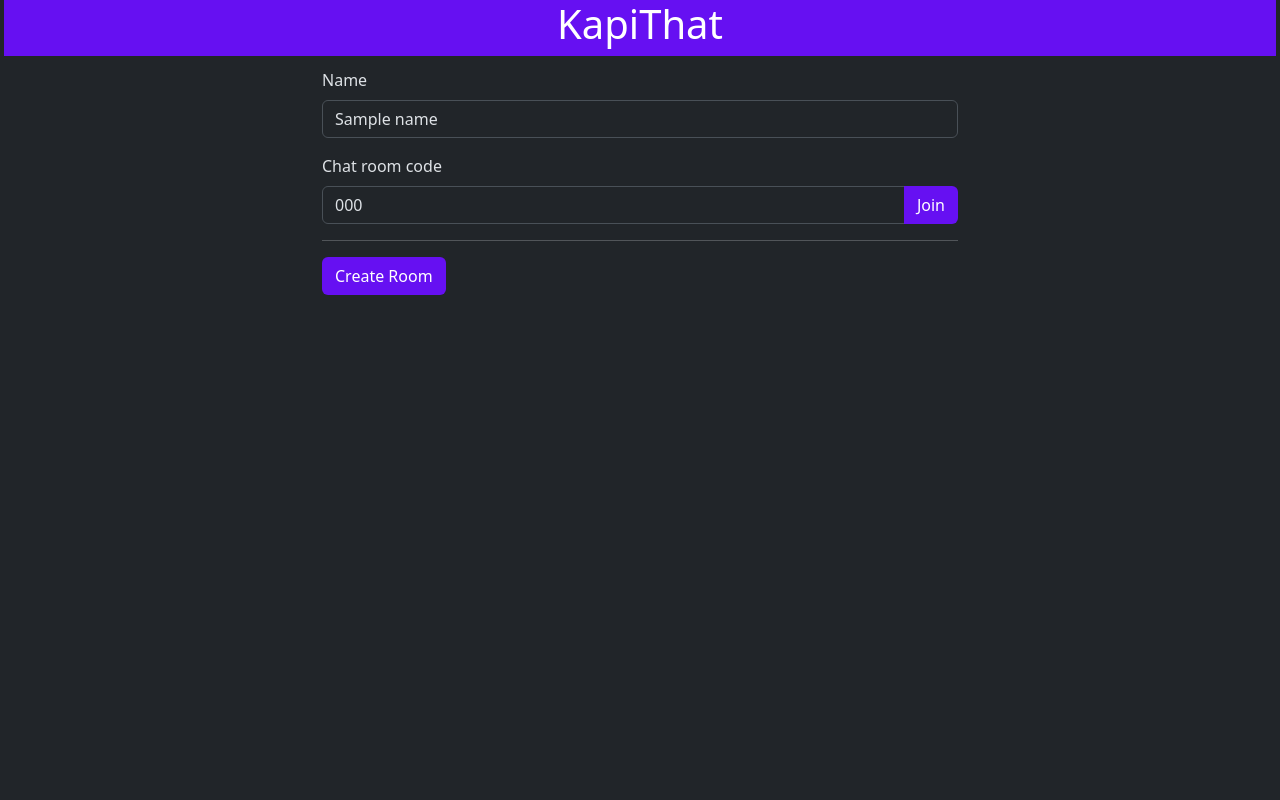
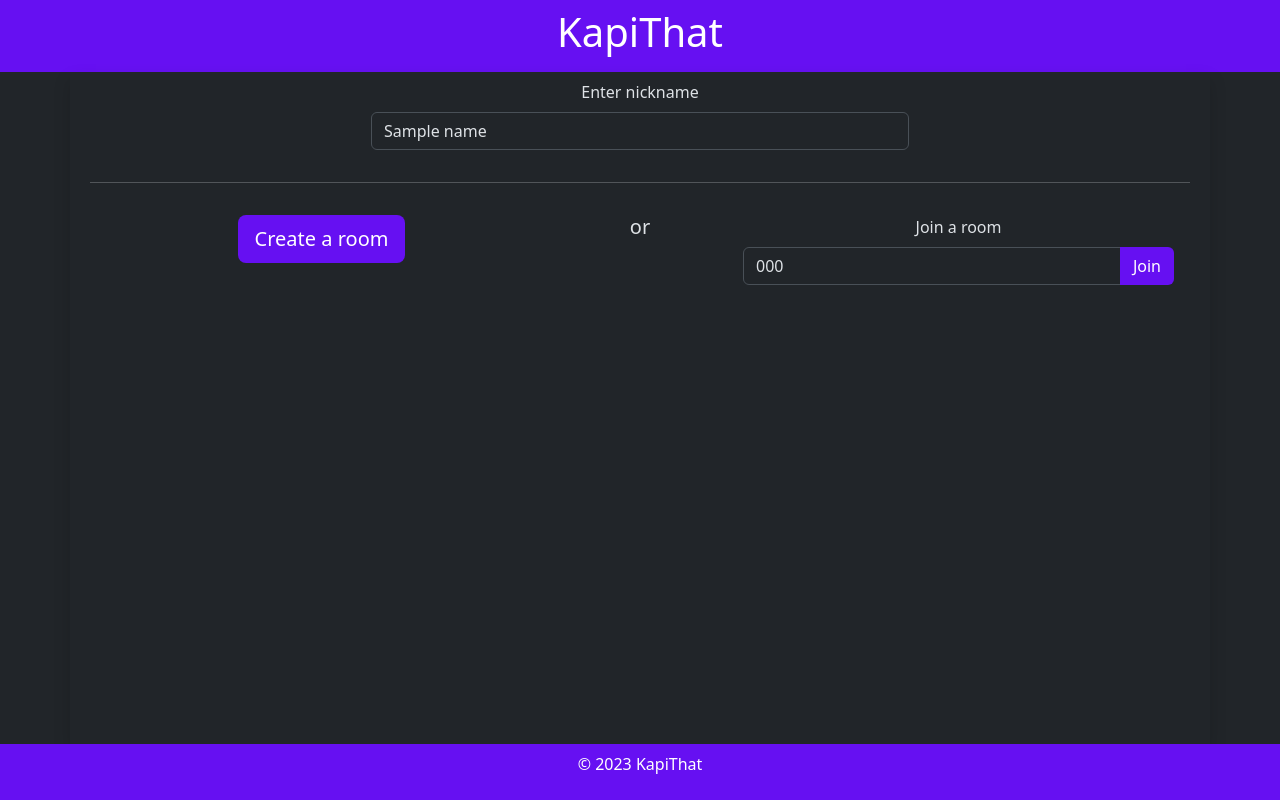
Before and after one commit to kacpercz99/KapiThat, a Flask app: template templates/home.html in a window 1280 px wide. Run offline with Flask 3, Linux system fonts and the light colour scheme; the template is opened without the code that fills it: most values are stand-ins (such as "Sample title", 1, 10 or a date in 2020); parts of the project's set-up code (start-up, migrations or seed data) failed here and were passed over; some libraries are stand-ins or nearby versions.

```diff
--- a/app.py
+++ b/app.py
@@ -2,8 +2,8 @@ from flask import Flask, request, render_template, redirect, url_for, session
 from flask_socketio import SocketIO, join_room, leave_room, send
 from os import getenv
 from dotenv import load_dotenv
-from utils import *
-import cryptography
+from utils import generate_room_code, create_enf_if_not_exists
+import base64
 
 app = Flask(__name__)
 
@@ -67,7 +67,7 @@ def room():
 
 
 @socketio.on('connect')
-def handle_connect():
+def handle_connect(auth):
     name = session.get('name')
     room = session.get('room')
 
@@ -100,22 +100,39 @@ def handle_message(payload):
     rooms[room]["messages"].append(message)
 
 
+@socketio.on('voice-message')
+def handle_voice_message(data):
+    room = session.get('room')
+    name = session.get('name')
+
+    if room not in rooms:
+        return
+
+    message = {
+        "sender": name,
+        "message": data["message"],
+        "is_voice_message": True
+    }
+    socketio.emit('voice-message', message, to=room)
+    rooms[room]["messages"].append(message)
+
+
 @socketio.on('disconnect')
 def handle_disconnect():
     room = session.get("room")
     name = session.get("name")
-    leave_room(room)
 
     if room in rooms:
+        leave_room(room)
         rooms[room]["members"] -= 1
+        if rooms[room]["members"] >= 1:
+            send({
+                "message": f"{name} has left the chat",
+                "sender": ""
+            }, to=room)
         if rooms[room]["members"] <= 0:
             del rooms[room]
 
-    send({
-        "message": f"{name} has left the chat",
-        "sender": ""
-    }, to=room)
-
 
 if __name__ == '__main__':
-    socketio.run(app, host='0.0.0.0', port=42068, allow_unsafe_werkzeug=True, ssl_context='adhoc')
+    socketio.run(app, host='0.0.0.0', port=42068, allow_unsafe_werkzeug=True)
--- a/requirements.txt
+++ /dev/null
@@ -1,3 +0,0 @@
-Flask==3.0.0
-Flask_SocketIO==5.3.6
-python-dotenv==1.0.0
--- a/static/styles/styles.css
+++ b/static/styles/styles.css
@@ -1,30 +1,56 @@
-#join, #create, #heading, #send-btn, .self-message-item {
+#join,
+#create,
+#heading,
+#send-btn,
+#record-btn,
+.self-message-item,
+#footer {
   background: var(--bs-indigo);
   color: var(--bs-white);
 }
+#create:hover,
+#join:hover,
+#send-btn:hover,
+#record-btn:hover {
+  background: #560dce;
+}
 
+#messages {
+  background: var(--bs-tertiary-bg);
+}
 #room-main {
   background: var(--bs-secondary-bg);
-    height: 100vh;
-}
-
-#room-messages-box {
-    background: var(--bs-tertiary-bg);
-}
-
-.self-message-item {
-    margin-left: auto;
-    margin-right: 0;
 }
 
 .peer-message-item {
   background: var(--bs-secondary-bg);
 }
 
-#room-code, #room-code-cb {
+#room-code,
+#room-code-cb {
   color: var(--bs-indigo);
 }
 
 #room-code:hover {
   color: var(--bs-white);
 }
+
+::-webkit-scrollbar {
+  background: var(--bs-secondary-bg);
+  border-radius: 1rem;
+  width: 8px;
+}
+::-webkit-scrollbar-track {
+  border-radius: 1rem;
+}
+
+::-webkit-scrollbar-thumb {
+  background: var(--bs-indigo);
+  border-radius: 1rem;
+}
+
+audio {
+  max-height: 40px;
+  max-width: 400px;
+  padding-top: 4px;
+}
--- a/templates/base.html
+++ b/templates/base.html
@@ -1,16 +1,60 @@
 <!DOCTYPE html>
-<html lang="en" data-bs-theme="dark">
-<head>
-    <meta charset="UTF-8">
+<html lang="en" class="h-100" data-bs-theme="dark">
+  <head>
+    <meta charset="UTF-8" />
     <title>KapiThat</title>
-    <meta name="viewport" content="width=device-width, initial-scale=1">
-    <link rel="shortcut icon" href="{{ url_for('static', filename='favicon.ico')}}">
-    <script src="https://cdnjs.cloudflare.com/ajax/libs/socket.io/4.7.2/socket.io.js" integrity="sha512-zoJXRvW2gC8Z0Xo3lBbao5+AS3g6YWr5ztKqaicua11xHo+AvE1b0lT9ODgrHTmNUxeCw0Ry4BGRYZfXu70weg==" crossorigin="anonymous" referrerpolicy="no-referrer"></script>
-    <link href="https://cdn.jsdelivr.net/npm/bootstrap@5.3.2/dist/css/bootstrap.min.css" rel="stylesheet" integrity="sha384-T3c6CoIi6uLrA9TneNEoa7RxnatzjcDSCmG1MXxSR1GAsXEV/Dwwykc2MPK8M2HN" crossorigin="anonymous">
-    <link rel="stylesheet" href="{{url_for('static', filename='styles/styles.css')}}">
-    <script src="https://cdn.jsdelivr.net/npm/bootstrap@5.3.2/dist/js/bootstrap.bundle.min.js" integrity="sha384-C6RzsynM9kWDrMNeT87bh95OGNyZPhcTNXj1NW7RuBCsyN/o0jlpcV8Qyq46cDfL" crossorigin="anonymous"></script>
-</head>
-    <body style="overflow: hidden">
-        <div id="root">{% block content %} {% endblock %}</div>
-    </body>
+    <meta name="viewport" content="width=device-width, initial-scale=1" />
+    <link
+      rel="shortcut icon"
+      href="{{ url_for('static', filename='favicon.ico') }}"
+    />
+    <link
+      href="https://cdn.jsdelivr.net/npm/bootstrap@5.3.2/dist/css/bootstrap.min.css"
+      rel="stylesheet"
+      integrity="sha384-T3c6CoIi6uLrA9TneNEoa7RxnatzjcDSCmG1MXxSR1GAsXEV/Dwwykc2MPK8M2HN"
+      crossorigin="anonymous"
+    />
+
+    <link
+      rel="stylesheet"
+      href="{{ url_for('static', filename='styles/styles.css') }}"
+    />
+  </head>
+  <body class="d-flex flex-column h-100">
+    <header class="container-fluid text-center">
+      <div class="row p-2" id="heading">
+        <div class="col">
+          <h1>KapiThat</h1>
+        </div>
+      </div>
+    </header>
+    <main class="container shadow text-center flex-grow-1 d-flex flex-column">
+      {% block content %} {% endblock %}
+    </main>
+    <footer class="container-fluid text-center">
+      <div class="row p-2" id="footer">
+        <div class="col">
+          <p>&copy; 2023 KapiThat</p>
+        </div>
+      </div>
+    </footer>
+    <script
+      src="https://cdnjs.cloudflare.com/ajax/libs/socket.io/4.7.2/socket.io.js"
+      integrity="sha512-zoJXRvW2gC8Z0Xo3lBbao5+AS3g6YWr5ztKqaicua11xHo+AvE1b0lT9ODgrHTmNUxeCw0Ry4BGRYZfXu70weg=="
+      crossorigin="anonymous"
+      referrerpolicy="no-referrer"
+    ></script>
+    <script
+      src="https://cdn.jsdelivr.net/npm/bootstrap@5.3.2/dist/js/bootstrap.bundle.min.js"
+      integrity="sha384-C6RzsynM9kWDrMNeT87bh95OGNyZPhcTNXj1NW7RuBCsyN/o0jlpcV8Qyq46cDfL"
+      crossorigin="anonymous"
+    ></script>
+    <script
+      src="https://cdnjs.cloudflare.com/ajax/libs/jquery/3.7.1/jquery.min.js"
+      integrity="sha512-v2CJ7UaYy4JwqLDIrZUI/4hqeoQieOmAZNXBeQyjo21dadnwR+8ZaIJVT8EE2iyI61OV8e6M8PP2/4hpQINQ/g=="
+      crossorigin="anonymous"
+      referrerpolicy="no-referrer"
+    ></script>
+    {% block scripts %} {% endblock %}
+  </body>
 </html>
--- a/templates/home.html
+++ b/templates/home.html
@@ -1,39 +1,47 @@
-{% extends 'base.html' %} {% block content %}
-    <div class="container-fluid">
+{% extends 'base.html' %} {% block content %} {% if error %}
+<div class="row m-2">
+  <p id="error" class="alert alert-danger">{{ error }}</p>
+</div>
+{% endif %}
+<form class="m-2 text-center" method="post">
+  <div class="row justify-content-center">
+    <div class="col-6">
+      <div class="mb-3">
+        <label for="name" class="form-label">Enter nickname</label>
+        <input
+          type="text"
+          class="form-control"
+          id="name"
+          name="name"
+          value="{{ name }}"
+        />
+      </div>
+    </div>
+  </div>
+  <hr />
+  <div class="row p-3">
+    <div class="col-12 col-xl-5">
+      <button type="submit" id="create" name="create" class="btn btn-lg">
+        Create a room
+      </button>
+    </div>
     <div class="col">
-    <div class="row g-3 mb-2" id="heading">
-        <h1 class="text-center">KapiThat</h1>
+      <h5>or</h5>
     </div>
-    <div class="row g-3">
-        <div class="col col-xl-3 d-none d-xl-block"></div>
-        <div class="col col-xs-12 col-xl-6">
-            {% if error %}
-                <div class="row">
-                    <p id="error">{{ error }}</p>
-                </div>
-            {% endif %}
-            <div class="row">
-                <form method="post" class="p-1">
-                    <div class="mb-3">
-                        <label for="name" class="form-label">Name</label>
-                        <input type="text" class="form-control" id="name" name="name" placeholder="Enter name"
-                               value="{{ name }}"/>
-                    </div>
-                    <div class="mb-3">
-                        <label for="code" class="form-label">Chat room code</label>
-                        <div class="input-group mb-3">
-                            <input type="text" class="form-control" id="code" name="code" placeholder="Enter code"
-                                   value="{{ code }}"/>
-                            <button type="submit" class="btn" id="join" name="join">Join</button>
-                        </div>
-                    </div>
-                    <hr/>
-                    <button type="submit" id="create" class="btn" name="create">Create Room</button>
-                </form>
-            </div>
-        </div>
-        <div class="col col-xl-3 d-none d-xl-block"></div>
+    <div class="col-12 col-xl-5">
+      <label for="code" class="form-label">Join a room</label>
+      <div class="input-group">
+        <input
+          type="text"
+          class="form-control"
+          id="code"
+          name="code"
+          placeholder="room code"
+          value="{{ code }}"
+        />
+        <button class="btn" type="submit" id="join" name="join">Join</button>
+      </div>
     </div>
+  </div>
+</form>
 {% endblock %}
-</div>
-</div>
--- a/utils.py
+++ b/utils.py
@@ -4,7 +4,7 @@ from os import path
 from secrets import token_urlsafe
 
 
-def generate_room_code(length: int, existing_codes: list[str]) -> str:
+def generate_room_code(length: int, existing_codes: list) -> str:
     while True:
         code_chars = [choice(ascii_letters) for _ in range(length)]
         code = ''.join(code_chars)
@@ -13,9 +13,9 @@ def generate_room_code(length: int, existing_codes: list[str]) -> str:
 
 
 def create_enf_if_not_exists(app):
-    if not path.exists('.env'):
+    if not path.exists('../../Desktop/kapithat/KapiThat-master/.env'):
         from dotenv import set_key
 
         with app.app_context():
             new_secret_key = token_urlsafe(24)
-            set_key(".env", "SECRET_KEY", new_secret_key)
+            set_key("../../Desktop/kapithat/KapiThat-master/.env", "SECRET_KEY", new_secret_key)
```
Also changed, not shown: templates/room.html (+158 -64 lines). Lines whose indentation alone changed are shown as unchanged.
